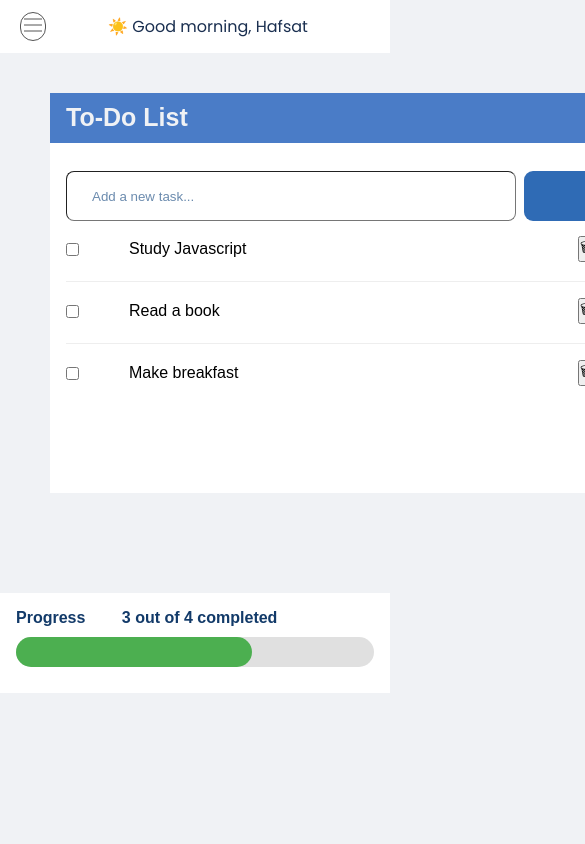
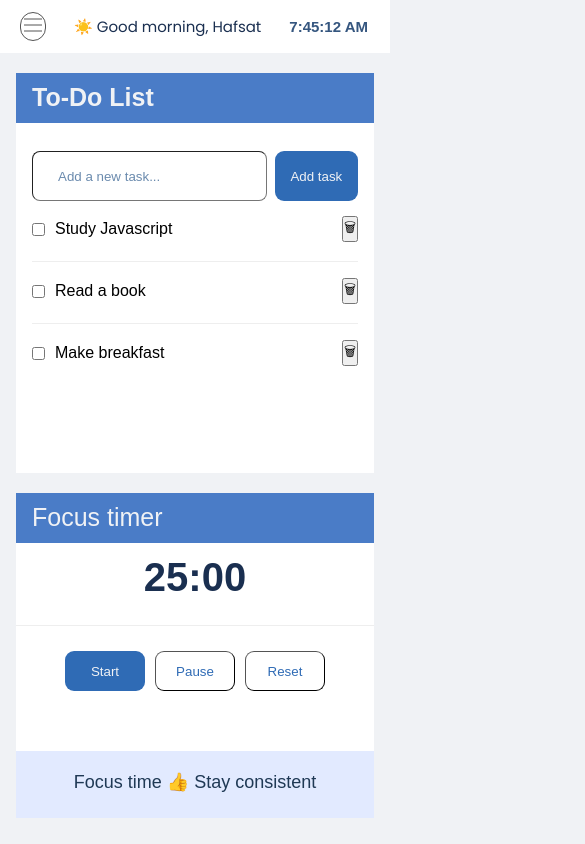
Before and after one commit to Hafsatmgaya/Smart-Productivity-Dashboard, a plain HTML site: page index.html in a window 390 px wide. Shown: the top 844 px of the page, 585 px wide, since content can reach past the window. Drawn offline with Linux system fonts and the light colour scheme.

Commit message:
completed progress bar structure and styling, made the website responsive

```diff
--- a/index.html
+++ b/index.html
@@ -8,16 +8,13 @@
     <link rel="stylesheet" href="style.css">
 </head>
 <body>
-
     <nav class="nav-bar">
         <button class="menu"> <svg xmlns="http://www.w3.org/2000/svg" width="24" height="24" viewBox="0 0 24 24">
-  <path d="M3 6h18M3 12h18M3 18h18" stroke="currentColor" stroke-width="1"/>
-</svg>
-
-</button>
+        <path d="M3 6h18M3 12h18M3 18h18" stroke="currentColor" stroke-width="1"/>
+        </svg>
+        </button>
         <p class="dynamic-greeting"> ☀️ Good morning, Hafsat </p>
-            <h2 class="live-clock"></h2>
-
+            <h2 class="live-clock">7:45:12 AM</h2>
     </nav>
 
 <div class="main">
--- a/style.css
+++ b/style.css
@@ -13,6 +13,15 @@ body{
     align-items: center;
     background-color: white;
     padding: 12px 20px;
+}
+.dynamic-greeting{
+    color: #1A2F50;
+    font-family: 'Poppins', sans-serif;
+    font-size: 28px;
+}
+.live-clock{
+    color:#35567F;
+    font-size: 30px;
 }
 .menu{
     border-radius: 25px;
@@ -45,7 +54,7 @@ body{
     font-size: 25px;
     margin-bottom: 12px;
     background-color: #4a7cc7;
-    height: 50px;
+    min-height: 50px;
     color: #f0f2f5;
     padding: 10px 16px;
 }
@@ -55,19 +64,15 @@ body{
 .focus-timer{
     background-color: white;
     flex: 1;
-    height: 300px;
+    min-height: 300px;
     margin-right:50px ;
 }
 .progress-section{
     background-color: white;
     margin-top: 40px;
     padding: 16px;
-    height: 70px;
+    min-height: 70px;
     min-width:fit-content;
-}
-.dynamic-greeting{
-    color: #1A2F50;
-    font-family: 'Poppins', sans-serif;
 }
 .task-item{
     display: flex;
@@ -111,25 +116,17 @@ input::placeholder{
 
 }
 .start-btn{
-    height: 40px;
-    width: 120px;
+    min-height: 40px;
+    min-width: 120px;
     background-color: #2F6BB5;
     color: #f0f2f5;
     border: none;
     border-radius: 9px;
 }
-.pause-btn{
-    height: 40px;
-    width: 120px;
+.pause-btn, .reset-btn{
+    min-height: 40px;
+    min-width: 120px;
     background-color:white;
-    color: #2F6BB5;
-    border-width: 0.5px;
-    border-radius: 9px;
-}
-.reset-btn{
-    height: 40px;
-    width: 120px;
-    background-color: white;
     color: #2F6BB5;
     border-width: 0.5px;
     border-radius: 9px;
@@ -148,7 +145,7 @@ input::placeholder{
     color: #1F3955;
     background-color: #e2eaff;
     font-size: 18px;
-    height: 67px;
+    min-height: 67px;
     text-align: center;
     margin-top: 20px;
     padding-top: 20px;
@@ -174,3 +171,52 @@ input::placeholder{
     color: #123A69;
     font-weight: 700;
 }
+@media (max-width: 768px) {
+    .main{
+        flex-direction: column;
+        gap: 20px;
+        margin-top: 20px;
+        margin-bottom: 40px;
+    }
+    .to-do-list {
+        margin-left: 16px;
+        margin-right: 16px;
+    }
+    .focus-timer {
+        margin-left: 16px;
+        margin-right: 16px;
+    }
+    .progress-section {
+        margin-left: 16px;
+        margin-right: 16px;
+    }
+    .input-task{
+        width: 100%;
+    }
+    .add-task{
+        width: 120px;
+    }
+    .task-item{
+        gap: 10px;
+        margin-right: 0;
+    }
+    .timer{
+        font-size: 40px;
+    }
+    .timer-btns{
+        gap:10px;
+    }
+    .start-btn, .pause-btn, .reset-btn{
+        min-width: 80px;
+    }
+    .dynamic-greeting{
+        font-size: 15px;
+    }
+    .live-clock{
+        font-size: 15px;
+        padding-right: 2px;
+    }
+    .nav-bar{
+        text-align: center;
+    }
+}
```
